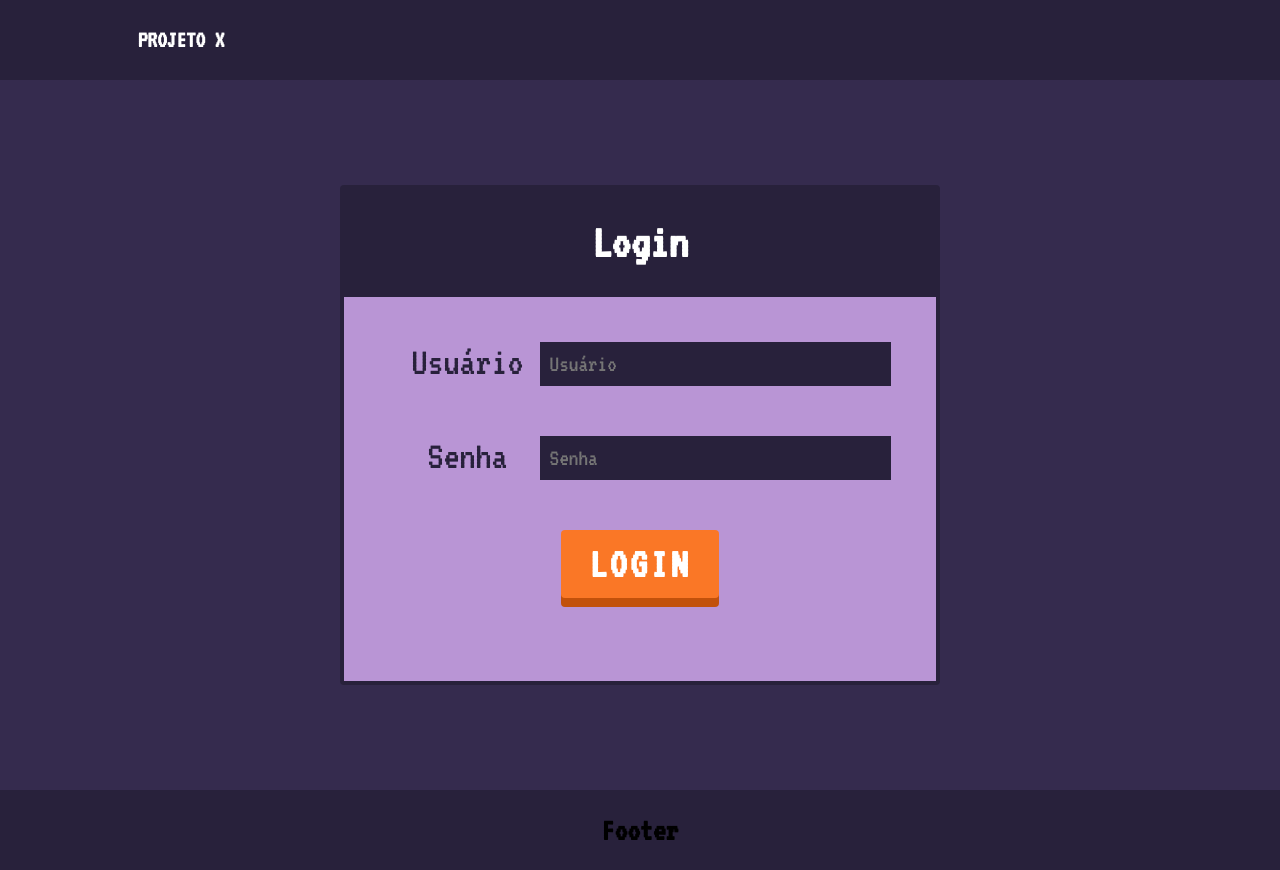
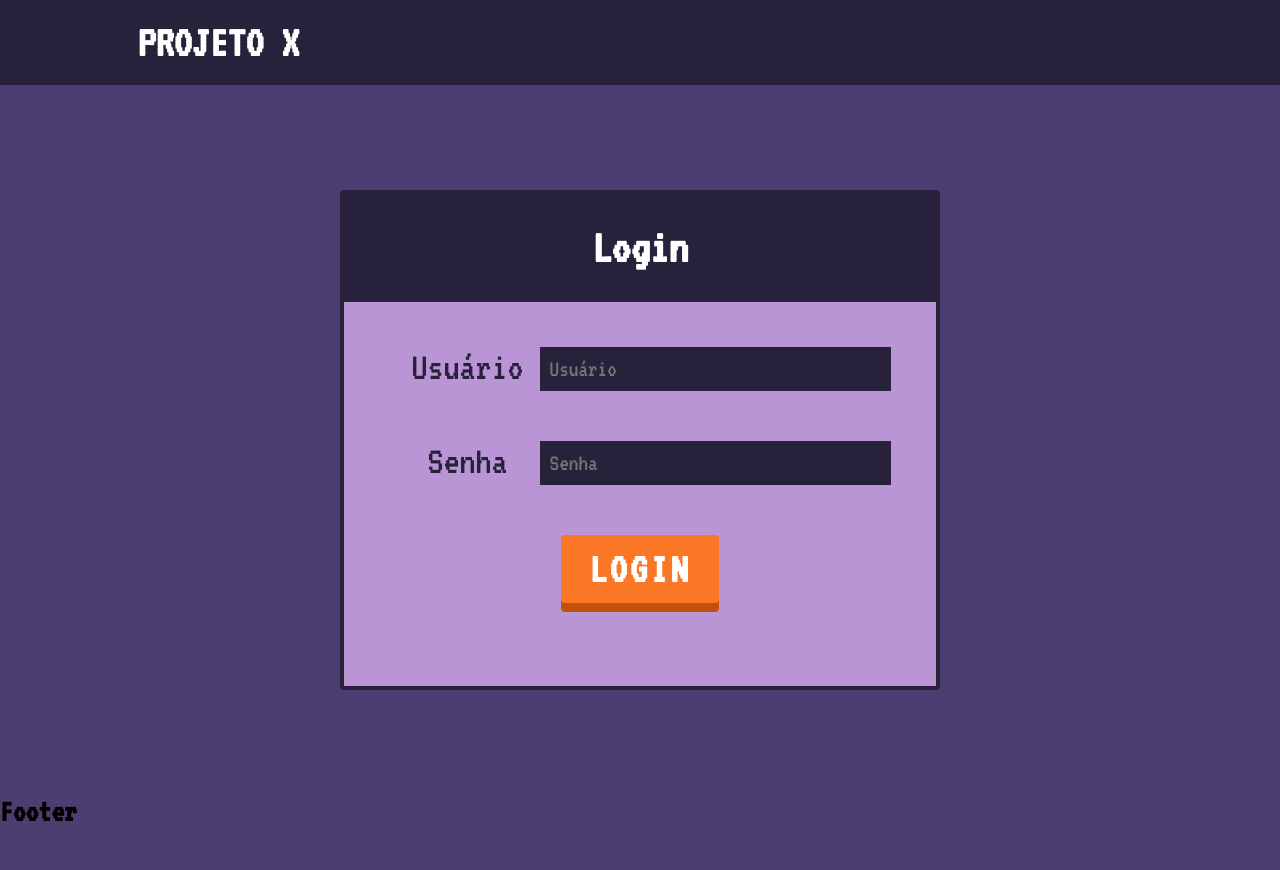
Before and after one commit to Global-Solution-2-2023/front, a React (Vite) app: page / in a window 1280 px wide. After the commit the page ends 827 px from the top, so only its background shows below. Built offline with nearby package versions, Linux system fonts and the light colour scheme; data requests are answered from the project's data file; a web font is replaced by a local one.

Commit message:
logo no header | scss footer e erro

```diff
--- a/src/assets/styles/components/footer.scss
+++ b/src/assets/styles/components/footer.scss
@@ -1,12 +1,16 @@
 @use '../var.scss';
 
-footer {
+.footer {
     width: 100%;
     height: 80px;
     background-color: var.$primary-color;
     display: flex;
     align-items: center;
     justify-content: center;
+    color: white;
 
+    &-title {
+        font-size: 1.1rem;
+    }
 
 }
--- a/src/assets/styles/components/header.scss
+++ b/src/assets/styles/components/header.scss
@@ -2,7 +2,7 @@
 
 .header {
     width: 100%;
-    height: 80px;
+    height: 85px;
     background-color: var.$primary-color;
     padding: 0 10%;
     display: flex;
@@ -12,10 +12,13 @@
 
     &-brand {
         display: flex;
+        flex-direction: row;
+        align-items: center;
+        justify-content: center;
         gap: 10px;
 
         &-img {
-            height: 100%;
+            height: 70px;
 
             img {
                 height: 100%;
@@ -23,7 +26,7 @@
         }
 
         h2 {
-
+            font-size: 2.8rem;
         }
     }
 
--- a/src/assets/styles/main.scss
+++ b/src/assets/styles/main.scss
@@ -4,7 +4,7 @@
     padding: 0;
     margin: 0;
     box-sizing: border-box;
-    font-family: var.$font1;
+    font-family: var.$font;
 }
 
 body {
--- a/src/assets/styles/var.scss
+++ b/src/assets/styles/var.scss
@@ -1,7 +1,5 @@
-$body-bg-color: #352B4E;
+$body-bg-color: #4c3e70;
 $bg-color: #b995d5;
 $primary-color: #28213b;
 $secondary-color: #FA7726;
-$font1: 'VT323', sans-serif;
-$font2: 'Silkscreen', sans-serif;
-$font3: 'Play', sans-serif;
+$font: 'VT323', sans-serif;
```
Also changed, not shown: src/assets/img/logo.png (added).
